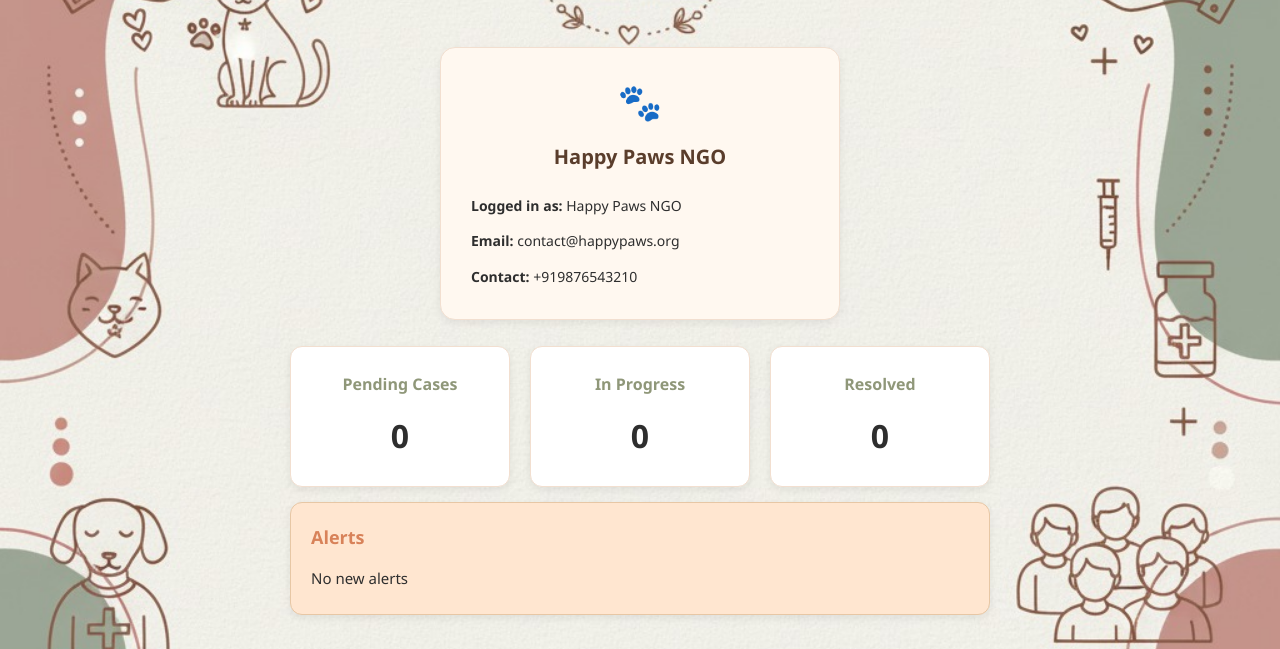
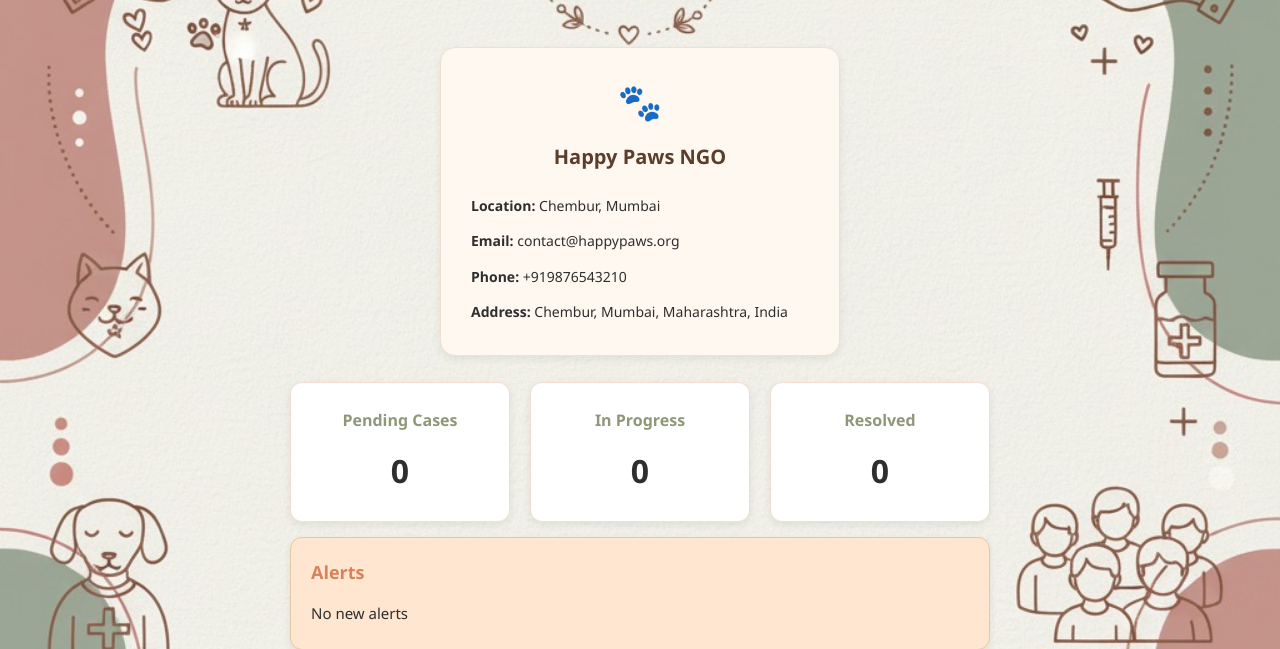
Before and after one commit to riya-24jagtap/AniCare---deploy, a Flask app: page /ngo_dashboard in a window 1280 px wide. Shown: the part 192-841 px from the top of the page. Run offline with Flask 3, Linux system fonts and the light colour scheme; a user stored in the database is signed in; data comes from the database, SQL or seed files in the repository; data that the repository does not hold is empty; parts of the project's set-up code (start-up, migrations or seed data) failed here and were passed over.

Commit message:
Updated ngo dashboard

```diff
--- a/app.py
+++ b/app.py
@@ -24,6 +24,7 @@ import tempfile
 from flask_sqlalchemy import SQLAlchemy
 import ssl
 
+
 app = Flask(__name__, template_folder="templates")
 
 # Secret key from environment variable
@@ -483,19 +484,39 @@ def register():
             elif role == 'ngo':
                 address1 = request.form.get('address1', '').strip()
                 address2 = request.form.get('address2', '').strip()
-                # Combine the two into one final address
+
+                # Combine address lines
                 full_address = f"{address1}, {address2}".strip(", ")
+
+                # ---------- AUTO GEOCODING (No API Key Required) ----------
+                import requests
+                latitude = None
+                longitude = None
+                try:
+                    geo_url = f"https://nominatim.openstreetmap.org/search?format=json&q={full_address}"
+                    response = requests.get(geo_url, headers={'User-Agent': 'AniCare/1.0'})
+                    geo_data = response.json()
+
+                    if geo_data:
+                        latitude = float(geo_data[0]["lat"])
+                        longitude = float(geo_data[0]["lon"])
+                except Exception as geo_error:
+                    print("Geocoding failed:", geo_error)
+                # ----------------------------------------------------------
 
                 new_ngo = NGO(
                     name=name,
                     role=role,
                     email=email,
                     phone=phone,
-                    address=full_address,          # Save full formatted address
-                    location=address2,             # Location is the area/city part
+                    address=full_address,
+                    location=address2,      # City / Area
+                    latitude=latitude,
+                    longitude=longitude,
                     password=hashed_password
                 )
                 db.session.add(new_ngo)
+
 
 
             else:
@@ -2187,10 +2208,12 @@ def ngo_dashboard():
 
     ngo_info = {
         "name": ngo.name,
-        "admin": ngo.name,
         "email": ngo.email,
-        "contact": ngo.phone
+        "phone": ngo.phone,
+        "address": ngo.address,
+        "location": ngo.location
     }
+
 
     return render_template(
         "ngo_dashboard.html",
--- a/templates/ngo_dashboard.html
+++ b/templates/ngo_dashboard.html
@@ -37,9 +37,11 @@
       <div class="ngo-info-box">
         <div class="ngo-logo">🐾</div>
         <h2>{{ ngo_info.name }}</h2>
-        <p><strong>Logged in as:</strong> {{ ngo_info.admin }}</p>
+        <p><strong>Location:</strong> {{ ngo_info.location }}</p>
         <p><strong>Email:</strong> {{ ngo_info.email }}</p>
-        <p><strong>Contact:</strong> {{ ngo_info.contact }}</p>
+        <p><strong>Phone:</strong> {{ ngo_info.phone }}</p>
+        <p><strong>Address:</strong> {{ ngo_info.address }}</p>
+
       </div><br>
 
       <!-- Right Dashboard Cards + Alerts -->
```
